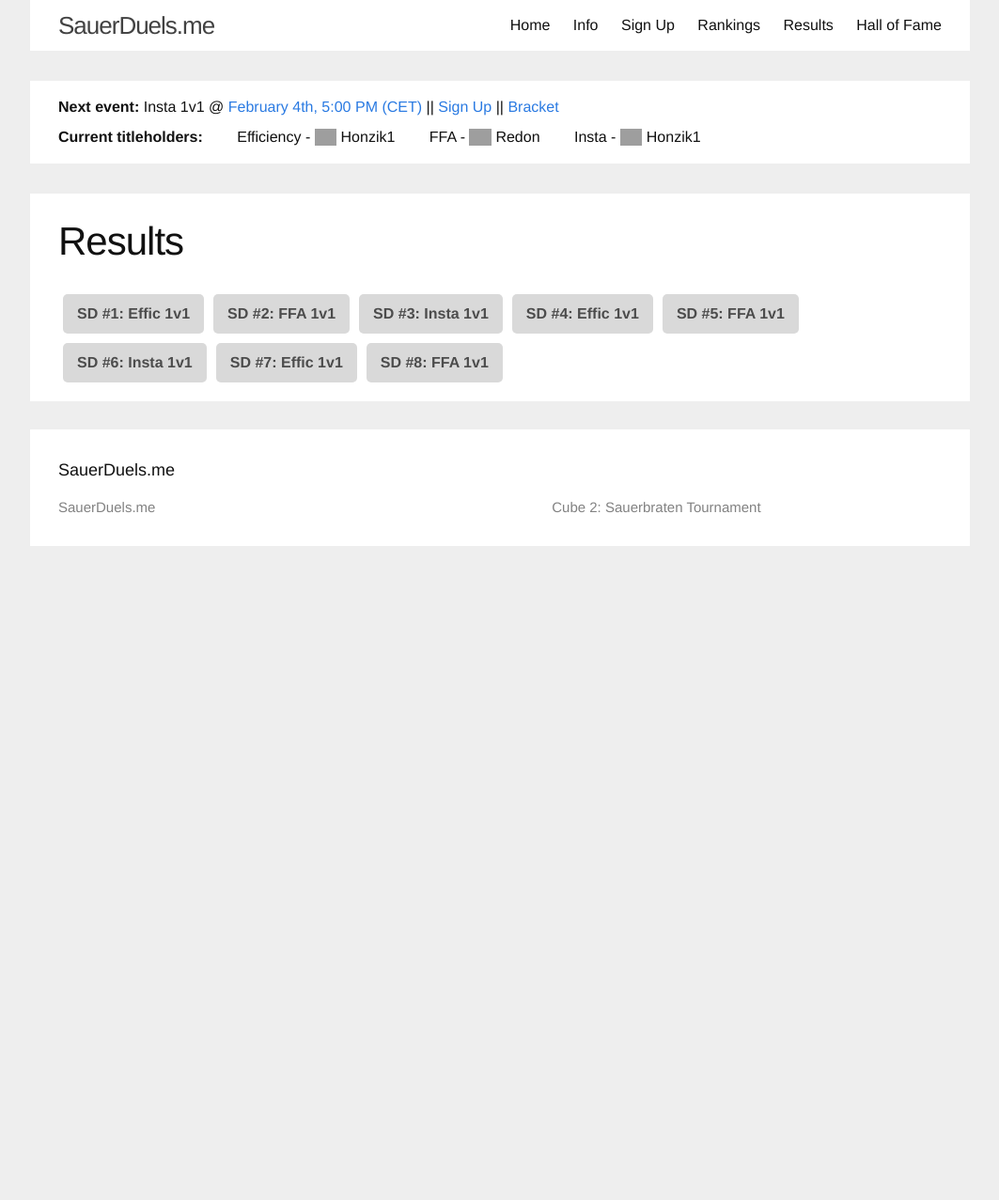
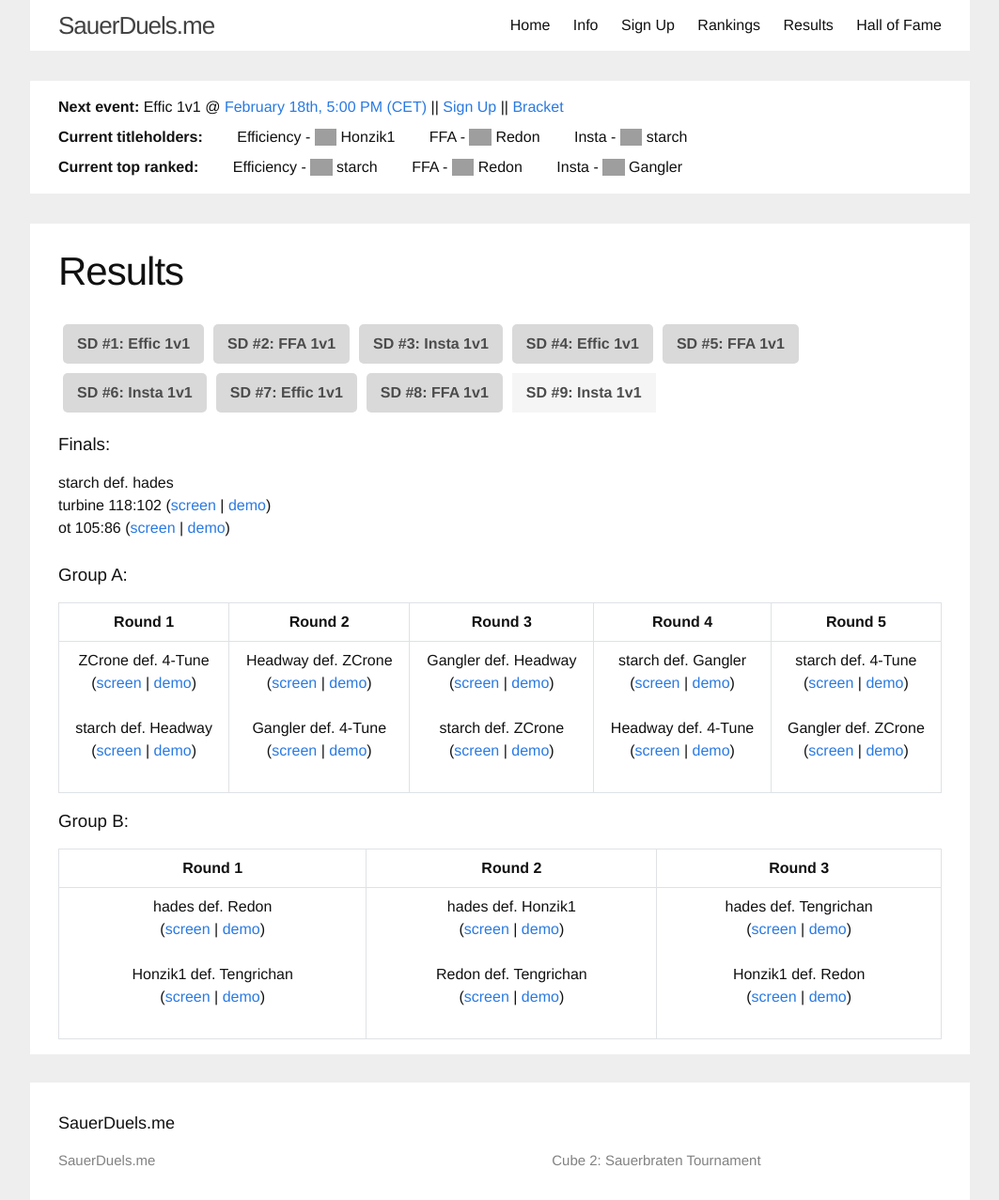
Before and after one commit to sauerduels/website, a Jekyll site: the page built from _events/sd09-insta.md, in a window 1280 px wide. Shown: the whole page at 94% size, without its empty margins (108-1171 px from the left). Built offline with Jekyll 4.4.1, drawn with Linux system fonts in a browser that asks for light colours; before the commit the page ends 900 px from its top, so only the background shows below that; grey boxes are pictures that could not be loaded.

Commit message:
update site as of sd09

```diff
--- a/_events/sd09-insta.md
+++ b/_events/sd09-insta.md
@@ -2,7 +2,47 @@
 title: Insta 1v1
 index: 9
 date: '2018-02-04 18:00:00 +01:00'
-signupurl: http://challonge.com/tournaments/signup/cBBBFdDekT
-bracketurl: http://sauerduels.challonge.com/sd09insta
-completed: false
+completed: true
+finals:
+  result: starch def. hades
+  games:
+    - title: turbine 118:102
+      slug: sd09_final_hades_vs_starch_game1
+    - title: ot 105:86
+      slug: sd09_final_hades_vs_starch_game2
+groups:
+  a:
+    - - result: ZCrone def. 4-Tune
+        slug: sd09_4-tune_vs_zcrone
+      - result: starch def. Headway
+        slug: sd09_headway_vs_starch
+    - - result: Headway def. ZCrone
+        slug: sd09_headway_vs_zcrone
+      - result: Gangler def. 4-Tune
+        slug: sd09_4-tune_vs_gangler
+    - - result: Gangler def. Headway
+        slug: sd09_gangler_vs_headway
+      - result: starch def. ZCrone
+        slug: sd09_starch_vs_zcrone
+    - - result: starch def. Gangler
+        slug: sd09_gangler_vs_starch
+      - result: Headway def. 4-Tune
+        slug: sd09_4-tune_vs_headway
+    - - result: starch def. 4-Tune
+        slug: sd09_4-tune_vs_starch
+      - result: Gangler def. ZCrone
+        slug: sd09_gangler_vs_zcrone
+  b:
+    - - result: hades def. Redon
+        slug: sd09_hades_vs_redon
+      - result: Honzik1 def. Tengrichan
+        slug: sd09_honzik1_vs_tengrichan
+    - - result: hades def. Honzik1
+        slug: sd09_hades_vs_honzik1
+      - result: Redon def. Tengrichan
+        slug: sd09_redon_vs_tengrichan
+    - - result: hades def. Tengrichan
+        slug: sd09_hades_vs_tengrichan
+      - result: Honzik1 def. Redon
+        slug: sd09_honzik1_vs_redon
 ---
--- a/_includes/infobar.html
+++ b/_includes/infobar.html
@@ -29,3 +29,17 @@
     {% endfor %}
   {% endfor %}
 </div>
+
+<div style="margin-top: 0.5em;">
+  <strong>Current top ranked:</strong>
+  {% assign hofpages = site.pages | where: 'title', 'Hall of Fame' %}
+  {% for hofpage in hofpages %}
+    {% for topranked in hofpage.toprankeds %}
+      <span style="margin-left: 2em;">
+        {{ topranked.category }} -
+        {% if site.flagbaseurl %}<img class="flag" src="{{ site.flagbaseurl }}{{topranked.country}}.png" />{% endif %}
+        {{ topranked.name }}
+      </span>
+    {% endfor %}
+  {% endfor %}
+</div>
```
Also changed, not shown: hof.html (+19 -3 lines).
